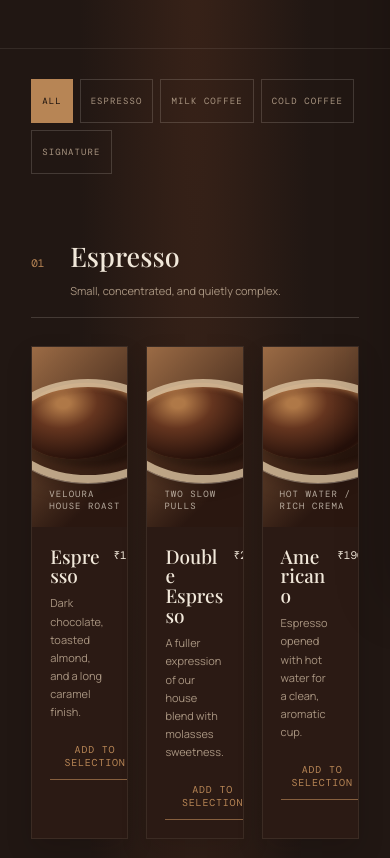
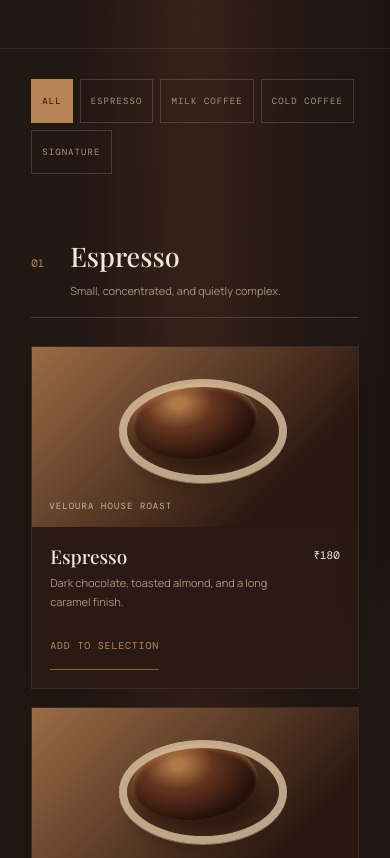
Before and after one commit to anirudhkumaryadav69-prog/VelouraCoffee, a website built with webpack: page menu.html in a window 390 px wide. Shown: the part 241-1099 px from the top of the page. Built offline with nearby package versions, Linux system fonts and the light colour scheme; a web font is replaced by a local one.

Commit message:
Fix mobile menu responsiveness

```diff
--- a/css/style.css
+++ b/css/style.css
@@ -168,7 +168,8 @@ h1 em, h2 em { color: #c99969; font-weight: 500; }
 .image-flat-white::before, .image-cappuccino::before, .image-cloud::before, .image-cinnamon::before { background: radial-gradient(ellipse at 42% 35%, #d8aa76 0 6%, #9b6136 30%, #382017 70%); }
 .image-mocha::before, .image-midnight::before { background: radial-gradient(ellipse at 38% 22%, #6c3a24 0 9%, #25100a 48%, #100604 80%); }
 .image-brown-sugar::before { background: radial-gradient(ellipse at 38% 22%, #d1975d 0 8%, #75401f 38%, #241009 80%); }
-.coffee-card-body { display: grid; grid-template-columns: 1fr auto; gap: 15px 10px; padding: 20px 18px 18px; }
+.coffee-card-body { display: grid; grid-template-columns: minmax(0, 1fr) auto; gap: 15px 10px; padding: 20px 18px 18px; }
+.coffee-card-body > div { min-width: 0; }
 .coffee-card-body h3 { margin: 0 0 8px; font: 500 20px/1.05 Playfair Display, serif; }
 .coffee-card-body p { min-height: 55px; margin: 0; color: var(--muted); font-size: 11px; line-height: 1.65; }
 .coffee-card-body strong { align-self: start; color: var(--cream); font: 11px DM Mono, monospace; }
@@ -282,9 +283,9 @@ h1 em, h2 em { color: #c99969; font-weight: 500; }
 @media (max-width: 850px) { .page-main { padding: 140px 8vw 90px; }.menu-grid, .feature-grid, .contact-grid { grid-template-columns: repeat(2, 1fr); }.story-layout { display: block; }.story-copy { margin-top: 70px; }.story-signoff { margin-top: 45px; }.site-footer { grid-template-columns: repeat(2, 1fr); padding: 60px 8vw 45px; } }
 @media (max-width: 850px) { .menu-hero { min-height: 325px; padding: 140px 8vw 60px; }.menu-catalog { padding: 38px 8vw 90px; }.coffee-grid { grid-template-columns: repeat(2, minmax(0, 1fr)); }.category-heading { grid-template-columns: 38px 1fr; }.category-heading p { grid-column: 2; }.menu-category { margin-bottom: 75px; } }
 @media (max-width: 520px) { .hero { min-height: 780px; padding-top: 130px; }.eyebrow { font-size: 9px; }.hero-copy { margin: 25px 0; }.hero-actions { gap: 8px; }.button { padding: 13px 12px; gap: 12px; font-size: 9px; }.coffee-scene { right: -18%; bottom: 45px; width: 105vw; height: 92vw; transform: scale(.83); }.hero-footer { font-size: 8px; }.scroll-label { display: none; }.scroll-line { width: 65%; }.below-fold { padding: 100px 8vw; }.page-main { padding: 125px 8vw 75px; }.menu-grid, .feature-grid, .gallery-grid, .contact-grid { grid-template-columns: 1fr; }.menu-card { min-height: 220px; }.gallery-grid { display: grid; grid-template-rows: repeat(4, 160px); }.gallery-tile, .tile-large, .tile-beans { grid-column: auto; grid-row: auto; min-height: 160px; }.site-footer { grid-template-columns: 1fr; gap: 35px; } }
-@media (max-width: 520px) { .menu-hero { min-height: 290px; padding: 120px 8vw 45px; }.menu-hero h1 { font-size: 48px; }.menu-hero > p:last-child { font-size: 16px; }.menu-catalog { padding: 30px 6vw 70px; }.menu-filters { justify-content: flex-start; gap: 7px; margin-bottom: 62px; }.filter-button { padding: 9px 10px; font-size: 9px; }.coffee-grid { grid-template-columns: 1fr; }.category-heading { gap: 9px; }.category-heading h2 { font-size: 28px; }.category-heading p { font-size: 11px; }.coffee-image { height: 180px; } }
+@media (max-width: 520px) { .menu-hero { min-height: 290px; padding: 120px 8vw 45px; }.menu-hero h1 { font-size: 48px; }.menu-hero > p:last-child { font-size: 16px; }.menu-catalog { padding: 30px 6vw 70px; }.menu-filters { justify-content: flex-start; gap: 7px; margin-bottom: 62px; }.filter-button { padding: 9px 10px; font-size: 9px; }.category-heading { gap: 9px; }.category-heading h2 { font-size: 28px; }.category-heading p { font-size: 11px; }.coffee-image { height: 180px; } }
 @media (prefers-reduced-motion: reduce) { *, *::before, *::after { animation-duration: .01ms !important; animation-iteration-count: 1 !important; scroll-behavior: auto !important; transition-duration: .01ms !important; } }
-@media (max-width: 1100px) {
+@media (min-width: 851px) and (max-width: 1100px) {
   .coffee-grid { grid-template-columns: repeat(3, minmax(0, 1fr)); }
   .site-footer { gap: 26px; }
 }
@@ -317,13 +318,23 @@ h1 em, h2 em { color: #c99969; font-weight: 500; }
   .category-heading { grid-template-columns: 30px minmax(0, 1fr); }
   .category-heading h2 { font-size: 27px; }
   .category-heading p { max-width: 260px; }
-  .coffee-card-body h3 { font-size: 19px; }
+  .coffee-card-body h3 { font-size: 19px; overflow-wrap: normal; word-break: normal; }
   .coffee-card-body p { min-height: 0; }
   .filter-button { white-space: nowrap; }
   .specials-heading h1, .gallery-heading h1, .contact-heading h1 { font-size: clamp(46px, 14vw, 58px); }
   .special-meta .button, .special-meta .text-link { max-width: 100%; }
   .site-footer { padding-right: 8vw; padding-left: 8vw; }
   .footer-brand p { max-width: 220px; }
+}
+
+@media (max-width: 600px) {
+  .coffee-grid { grid-template-columns: minmax(0, 1fr); }
+  .coffee-card { width: 100%; }
+  .coffee-card-body { grid-template-columns: minmax(0, 1fr) auto; }
+  .coffee-card-body h3,
+  .coffee-card-body p { overflow-wrap: normal; word-break: normal; }
+  .coffee-card-body strong { white-space: nowrap; }
+  .selection-button { width: fit-content; max-width: 100%; white-space: normal; text-align: left; }
 }
 @media (prefers-reduced-motion: reduce) {
   .menu-toggle span:not(.visually-hidden), .nav-links { transition: none; }
@@ -373,7 +384,7 @@ h1 em, h2 em { color: #c99969; font-weight: 500; }
   .featured-copy { min-width: 0; }
   .special-card-copy h2,
   .featured-copy h2,
-  .coffee-card-body h3 { overflow-wrap: anywhere; }
+  .coffee-card-body h3 { overflow-wrap: normal; word-break: normal; }
   .contact-detail > a { min-height: 44px; display: inline-flex; align-items: center; }
   .form-submit { min-height: 44px; }
   .location-copy .button { width: 100%; justify-content: space-between; }
```
